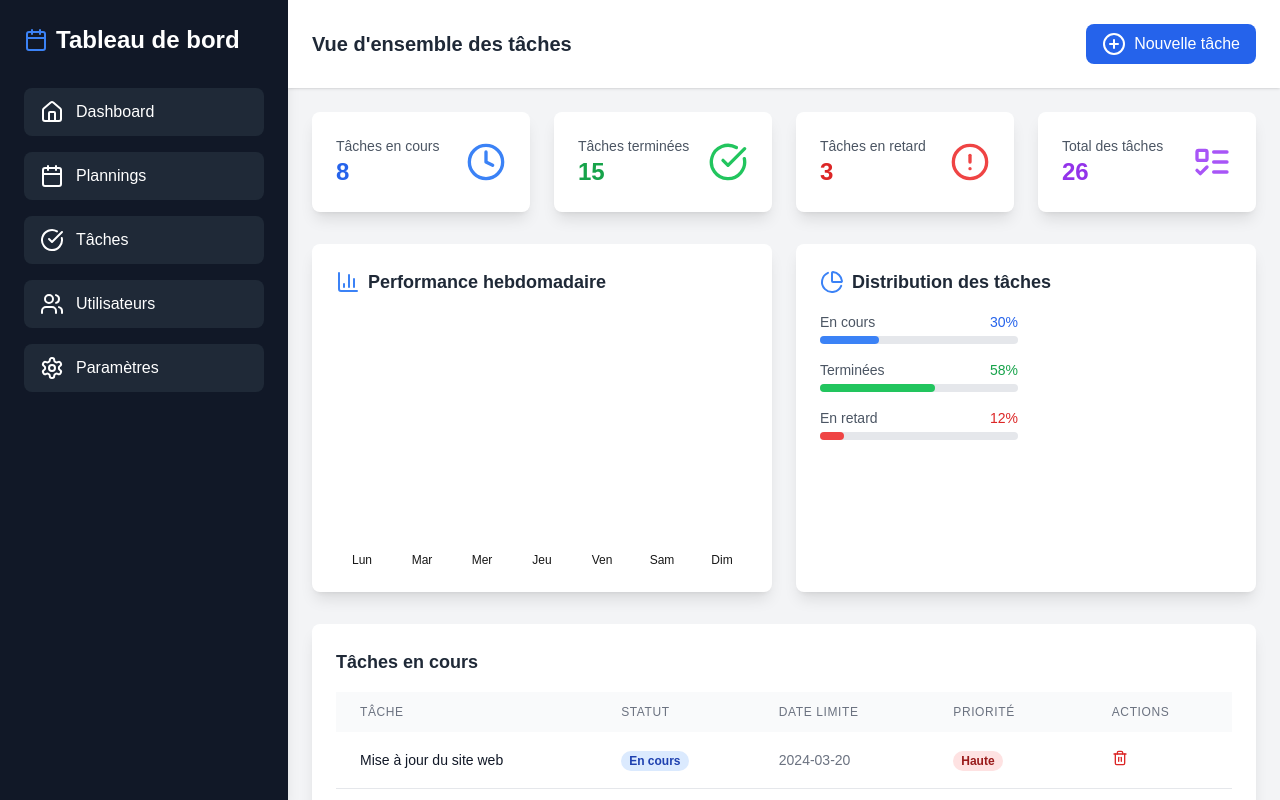
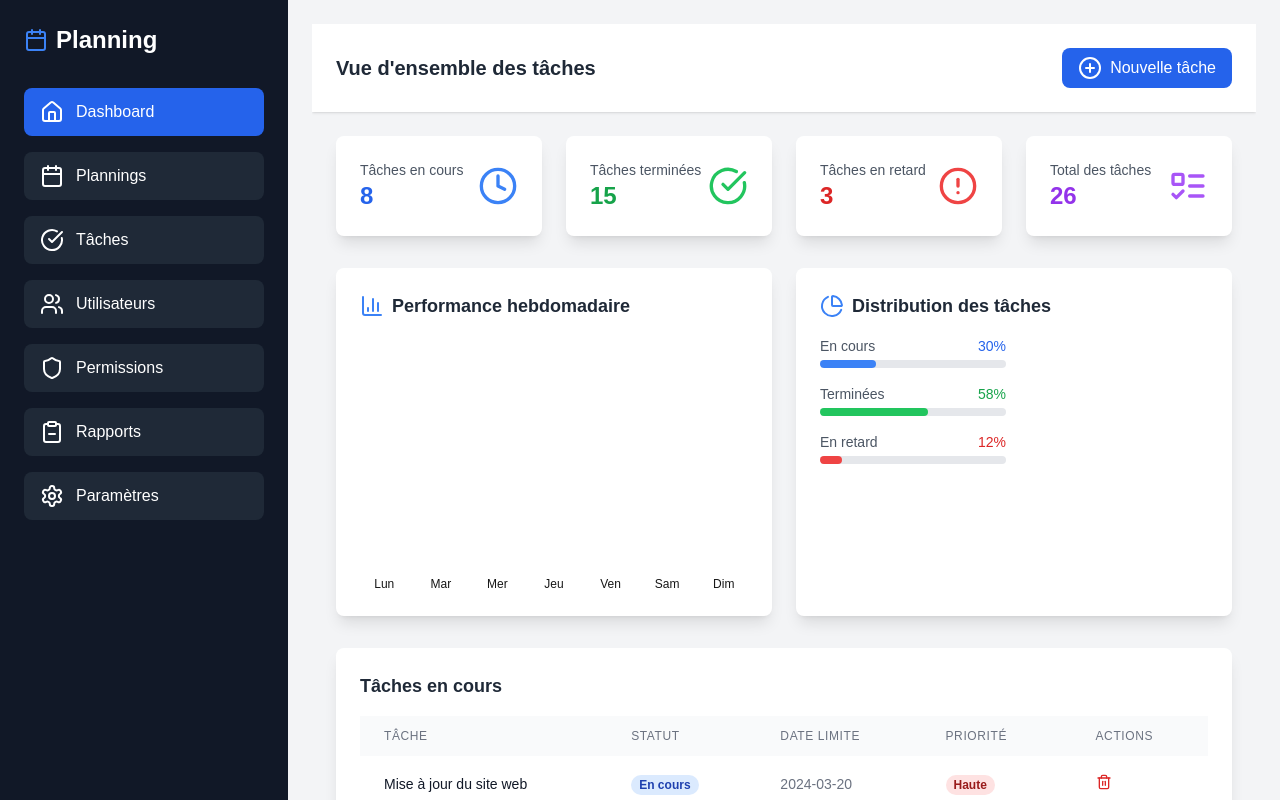
Before and after one commit to Eco2lodgy-Company/planning, a Next.js app: page /employees in a window 1280 px wide. Built offline with nearby package versions, Linux system fonts and the light colour scheme.

Commit message:
creation du component sidebar

```diff
--- /dev/null
+++ b/src/app/components/empSidebar.js
@@ -0,0 +1,47 @@
+'use client';
+import { motion } from "framer-motion";
+import Link from "next/link";
+import { usePathname } from "next/navigation";
+import {
+  Home, Calendar, CircleCheckBig, Users, Shield, ClipboardMinus, Settings
+} from "lucide-react";
+
+const navigationItems = [
+  { name: 'Dashboard', icon: Home, path: '/employees' },
+  { name: 'Plannings', icon: Calendar, path: '/employees/plannings' },
+  { name: 'Tâches', icon: CircleCheckBig, path: '/employees/tasks' },
+  { name: 'Utilisateurs', icon: Users, path: '/users' },
+  { name: 'Permissions', icon: Shield, path: '/permissions' },
+  { name: 'Rapports', icon: ClipboardMinus, path: '/permissions' },
+  { name: 'Paramètres', icon: Settings, path: '/settings' },
+];
+
+export default function EmpSidebar() {
+  const pathname = usePathname();
+
+  return (
+    <motion.aside
+      initial={{ x: -200 }}
+      animate={{ x: 0 }}
+      transition={{ type: "spring", stiffness: 60 }}
+      className="w-72 bg-gray-900 text-white shadow-lg p-6 flex flex-col"
+    >
+      <h1 className="text-2xl font-bold flex items-center gap-2">
+        <Calendar className="text-blue-500" /> Planning
+      </h1>
+      <nav className="mt-8 space-y-4">
+        {navigationItems.map((item) => (
+          <Link
+            key={item.name}
+            href={item.path}
+            className={`flex items-center gap-3 py-3 px-4 rounded-lg transition ${
+              pathname === item.path ? "bg-blue-600" : "bg-gray-800 hover:bg-blue-600"
+            }`}
+          >
+            <item.icon aria-hidden="true" /> {item.name}
+          </Link>
+        ))}
+      </nav>
+    </motion.aside>
+  );
+}
--- a/src/app/employees/page.js
+++ b/src/app/employees/page.js
@@ -1,11 +1,16 @@
 'use client';
 import { useState, useEffect } from "react";
 import { motion } from "framer-motion";
+import Link from "next/link";
+import { useRouter, usePathname } from "next/navigation";
+
+
 import {
   Home,
   Calendar,
   CircleCheckBig,
   Users,
+  ClipboardMinus,
   Settings,
   PlusCircle,
   Trash2,
@@ -13,12 +18,15 @@ import {
   Clock,
   AlertCircle,
   BarChart3,
+  Shield,
   PieChart,
   ListTodo
 } from "lucide-react";
 
 export default function EmployeeDashboard() {
   const [loading, setLoading] = useState(true);
+  const pathname = usePathname();
+
 
   useEffect(() => {
     const timer = setTimeout(() => setLoading(false), 1200);
@@ -40,6 +48,8 @@ export default function EmployeeDashboard() {
     { id: 5, title: "Documentation API", status: "En cours", deadline: "2024-03-22", priority: "Moyenne" }
   ];
 
+
+
   if (loading) {
     return (
       <div className="flex items-center justify-center h-screen bg-gray-900">
@@ -50,28 +60,6 @@ export default function EmployeeDashboard() {
 
   return (
     <div className="flex h-screen bg-gray-100">
-      {/* Sidebar */}
-      <motion.aside
-        initial={{ x: -200 }}
-        animate={{ x: 0 }}
-        transition={{ type: "spring", stiffness: 60 }}
-        className="w-72 bg-gray-900 text-white shadow-lg p-6 flex flex-col"
-      >
-        <h1 className="text-2xl font-bold flex items-center gap-2">
-          <Calendar className="text-blue-500" aria-hidden="true" /> Tableau de bord
-        </h1>
-        <nav className="mt-8 space-y-4">
-          {["Dashboard", "Plannings","Tâches", "Utilisateurs", "Paramètres"].map((item, index) => (
-            <a
-              key={item} // Utilisez un identifiant unique si possible
-              href="#"
-              className="flex items-center gap-3 py-3 px-4 rounded-lg transition bg-gray-800 hover:bg-blue-600"
-            >
-              {[<Home aria-hidden="true" />, <Calendar aria-hidden="true" />,<CircleCheckBig aria-hidden="true" /> ,<Users aria-hidden="true" />, <Settings aria-hidden="true" />][index]} {item}
-            </a>
-          ))}
-        </nav>
-      </motion.aside>
 
       {/* Main Content */}
       <div className="flex-1 flex flex-col overflow-hidden">
--- a/src/app/employees/plannings/page.js
+++ b/src/app/employees/plannings/page.js
@@ -65,49 +65,20 @@ export default function PlanningPage() {
     });
   };
 
-  const navigationItems = [
-    { name: "Dashboard", icon: Home, path: "/employees" },
-    { name: "Plannings", icon: Calendar, path: "/employees/plannings" },
-    { name: "Tâches", icon: CircleCheckBig, path: "/employees/tasks" },
-    { name: "Utilisateurs", icon: Users, path: "/users" },
-    { name: "Permissions", icon: Shield, path: "/permissions" },
-    { name: "Paramètres", icon: Settings, path: "/settings" },
-  ];
+
 
   if (loading) {
     return (
-      <div className="flex items-center justify-center h-screen bg-gray-900">
+      <div className="flex items-center justify-center h-screen bg-transparent">
         <div className="animate-spin rounded-full h-16 w-16 border-t-4 border-blue-500"></div>
       </div>
     );
-  }
+}
+
 
   return (
     <div className="flex h-screen bg-gray-100">
-      {/* Sidebar */}
-      <motion.aside
-        initial={{ x: -200 }}
-        animate={{ x: 0 }}
-        transition={{ type: "spring", stiffness: 60 }}
-        className="w-72 bg-gray-900 text-white shadow-lg p-6 flex flex-col"
-      >
-        <h1 className="text-2xl font-bold flex items-center gap-2">
-          <Calendar className="text-blue-500" /> Planning
-        </h1>
-        <nav className="mt-8 space-y-4">
-          {navigationItems.map((item) => (
-            <Link
-              key={item.name}
-              href={item.path}
-              className={`flex items-center gap-3 py-3 px-4 rounded-lg transition ${
-                pathname === item.path ? "bg-blue-600" : "bg-gray-800 hover:bg-blue-600"
-              }`}
-            >
-              <item.icon aria-hidden="true" /> {item.name}
-            </Link>
-          ))}
-        </nav>
-      </motion.aside>
+
 
       {/* Main Content */}
       <div className="flex-1 flex flex-col overflow-hidden">
--- a/src/app/layout.tsx
+++ b/src/app/layout.tsx
@@ -1,6 +1,7 @@
 import type { Metadata } from "next";
 import localFont from "next/font/local";
 import "./globals.css";
+import EmpSidebar from "./components/EmpSidebar";
 
 const geistSans = localFont({
   src: "./fonts/GeistVF.woff",
@@ -25,11 +26,17 @@ export default function RootLayout({
 }>) {
   return (
     <html lang="en">
-      <body
-        className={`${geistSans.variable} ${geistMono.variable} antialiased`}
-      >
-        {children}
-      </body>
+      <body className={`${geistSans.variable} ${geistMono.variable} antialiased`}>
+  <div className="flex h-screen w-full">
+    {/* Sidebar */}
+    <EmpSidebar />
+
+    {/* Contenu principal */}
+    <div className="flex-1 overflow-auto bg-gray-100 p-6">
+      {children}
+    </div>
+  </div>
+</body>
     </html>
   );
 }
```
